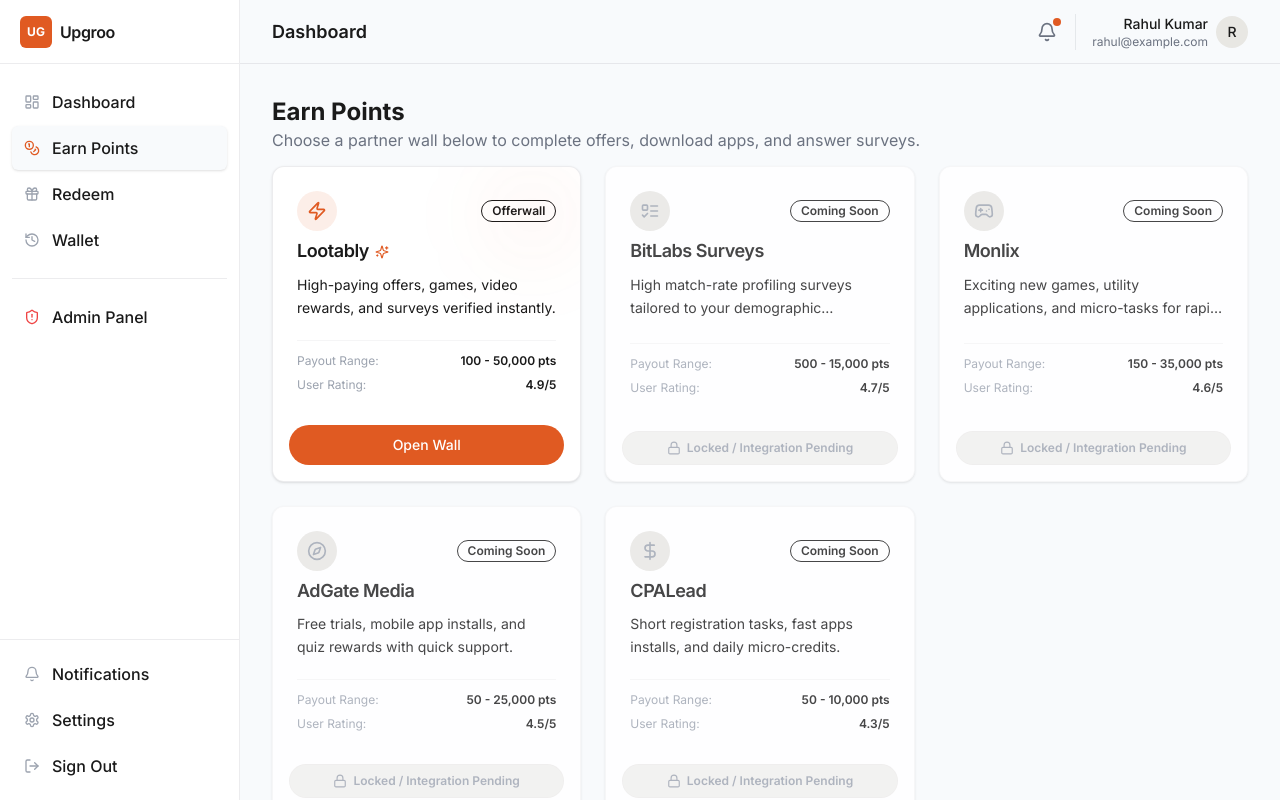
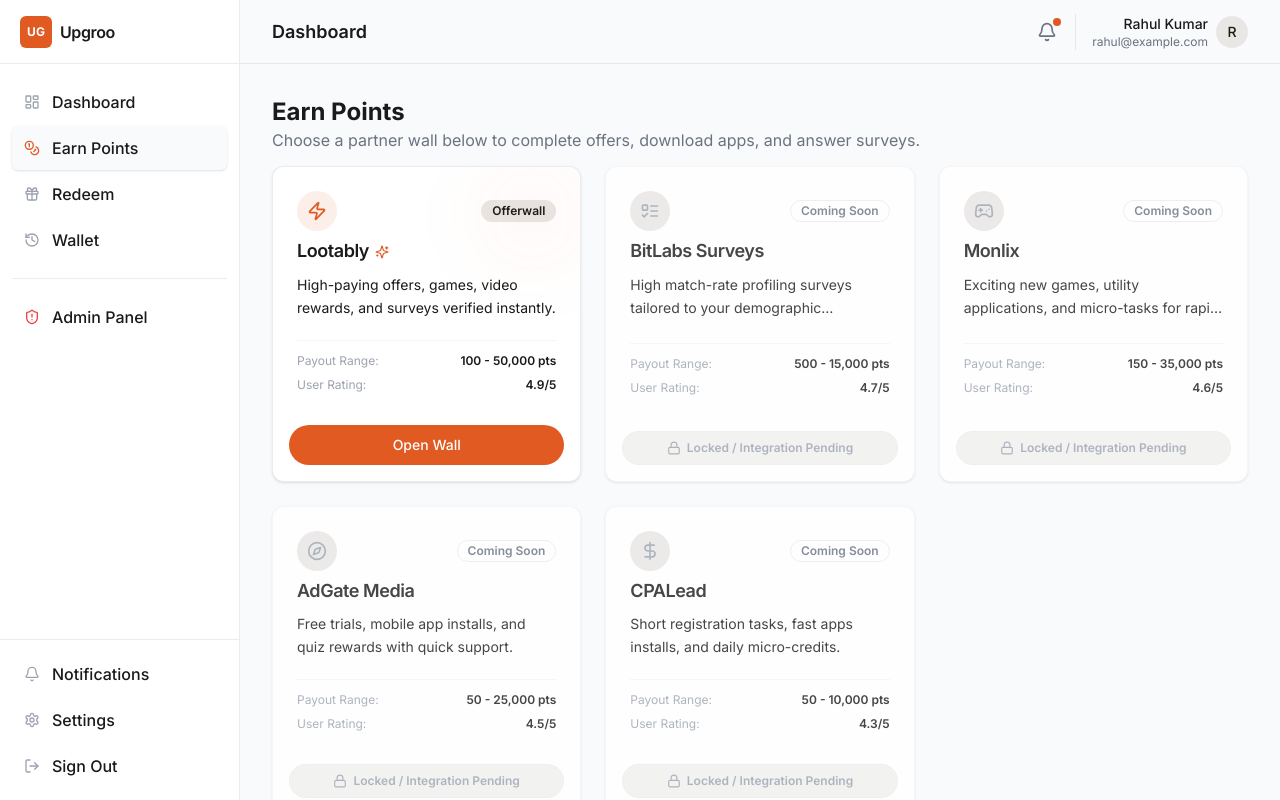
Before and after one commit to Anup219/upgroo, a Next.js app: page /earn in a window 1280 px wide. Built offline with nearby package versions, Linux system fonts and the light colour scheme; no server answers.

Commit message:
Fix Button variant type check errors

```diff
--- a/app/(dashboard)/earn/page.tsx
+++ b/app/(dashboard)/earn/page.tsx
@@ -163,7 +163,7 @@
                   }`}>
                     <WallIcon className="h-5 w-5" />
                   </div>
-                  <Badge variant={isActive ? "primary" : "ghost"} className="text-xs">
+                  <Badge variant={isActive ? "default" : "outline"} className="text-xs">
                     {isActive ? wall.type : "Coming Soon"}
                   </Badge>
                 </div>
```
